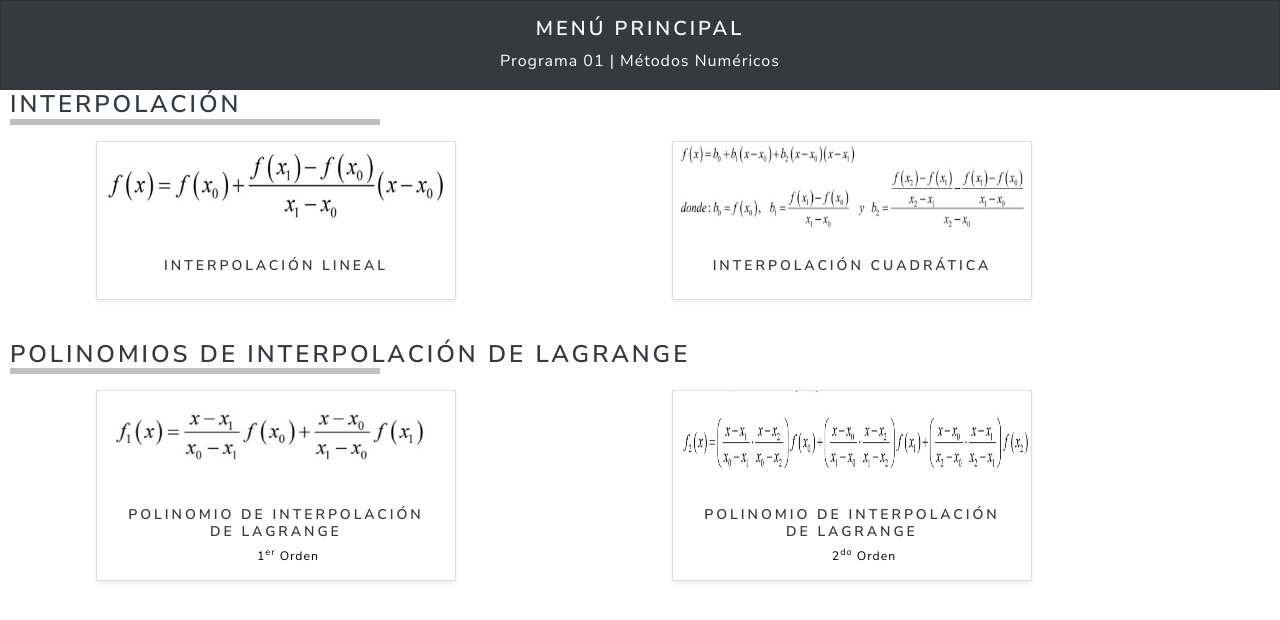
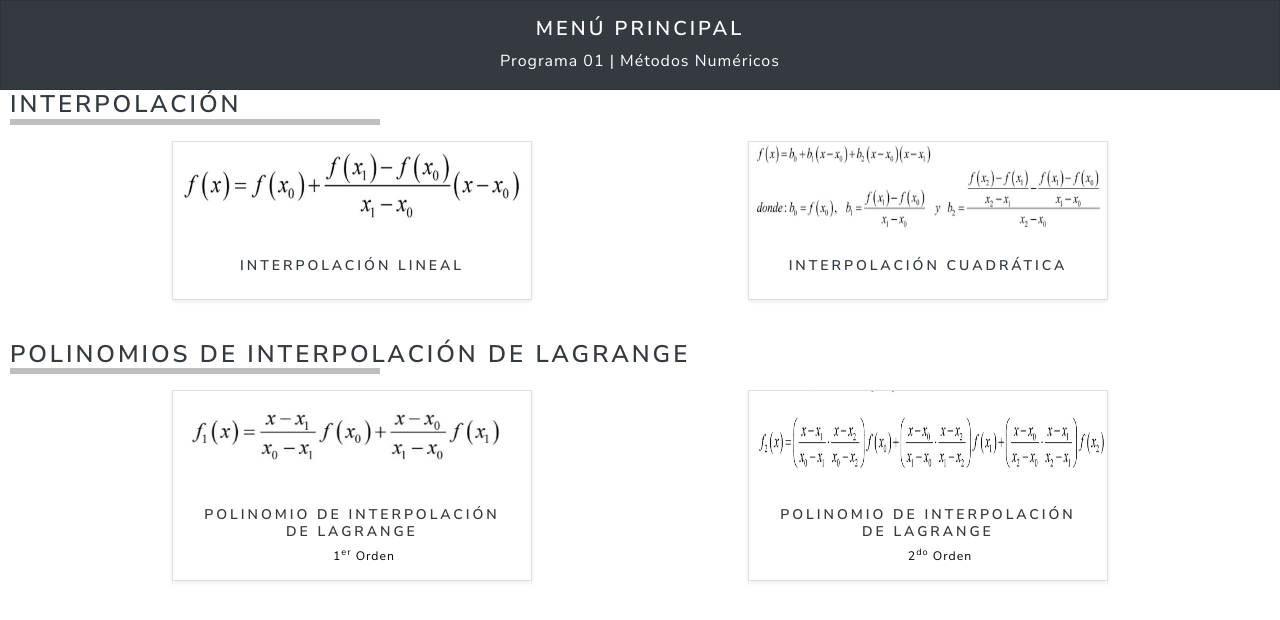
Before and after one commit to Guada8a/Programa01, a plain HTML site: page index.html in a window 1280 px wide. Drawn offline with Linux system fonts and the light colour scheme.

Commit message:
update 1.1

```diff
--- a/index.html
+++ b/index.html
@@ -32,6 +32,11 @@
             padding:3px;
             border-color:black;
             width:40%;
+        }
+    }
+    @media screen and (min-width: 768px) {
+        .mb-4{
+            margin: 0 auto;
         }
     }
 </style>
```
